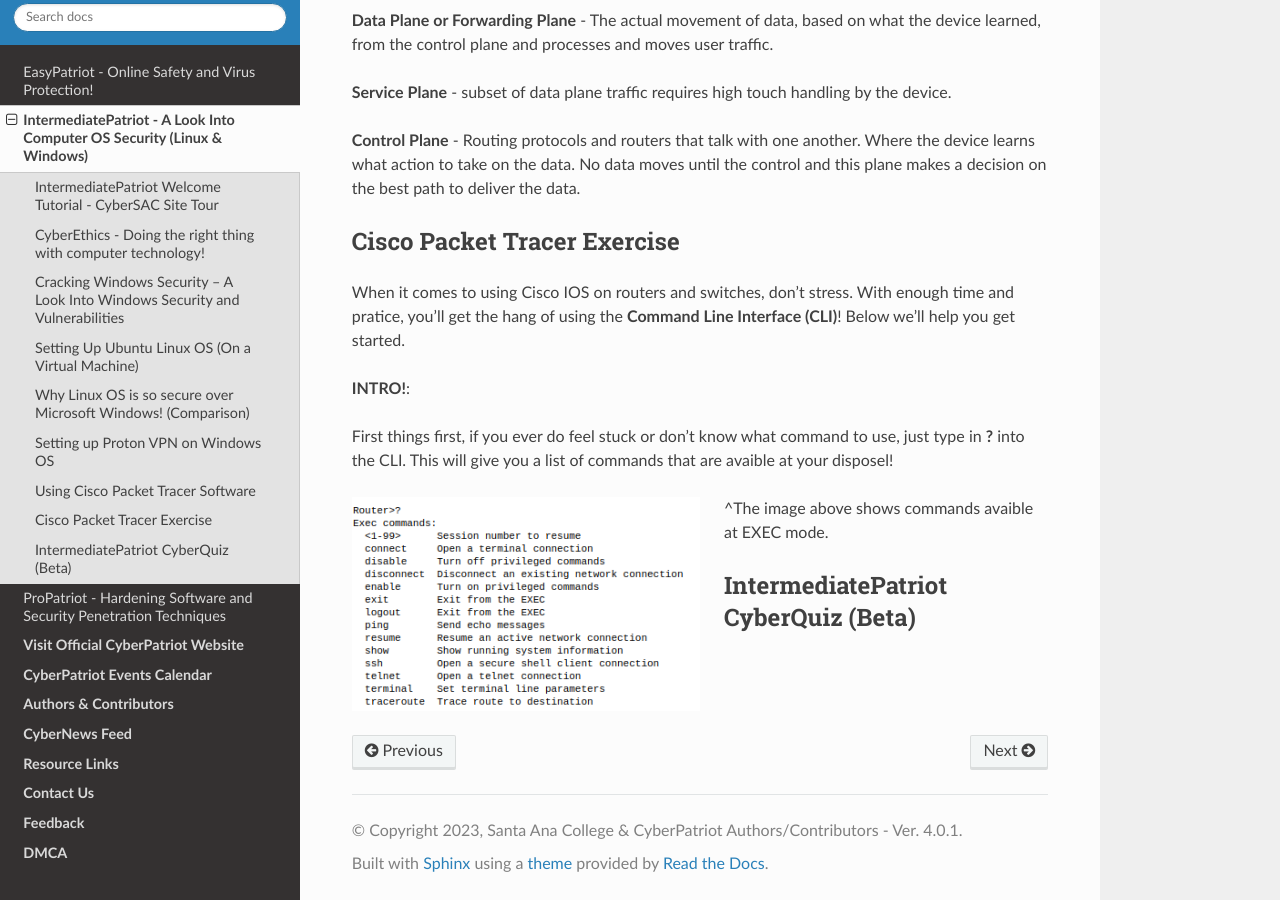
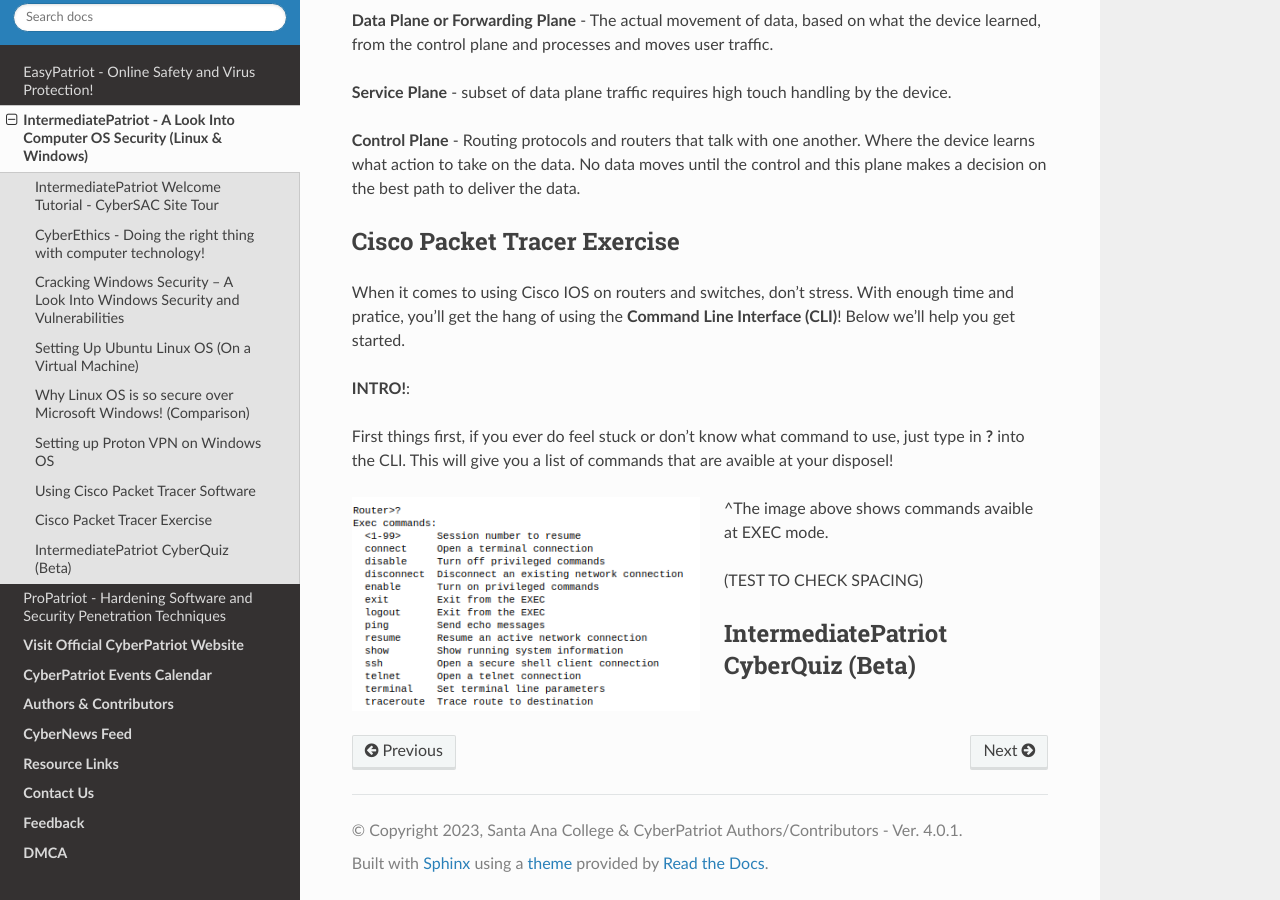
Before and after one commit to natt96z/cybersac, a Sphinx documentation site: the page built from docs/source/MediumCybersac.rst, in a window 1280 px wide and 900 px high, scrolled down 18261 px. Built offline with Sphinx 7.4.7 and the Read the Docs theme 2.0.0, drawn with Linux system fonts in a browser that asks for light colours; a script that is not in the unit is left out.

Commit message:
TEST TO CHECK HOW SPACING WORKS

```diff
--- a/docs/source/MediumCybersac.rst
+++ b/docs/source/MediumCybersac.rst
@@ -344,6 +344,9 @@
 
 
 
+(TEST TO CHECK SPACING)
+
+
 IntermediatePatriot CyberQuiz (Beta)
 ~~~~~~~~~~~~~~~~~~~~~~~~~~~~~~~~~~~~~~~~~~~~~
 
```
